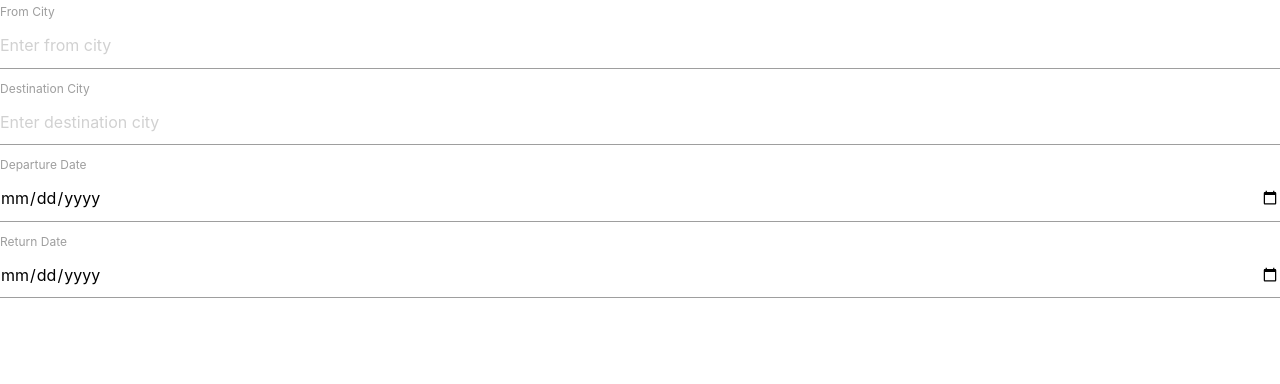
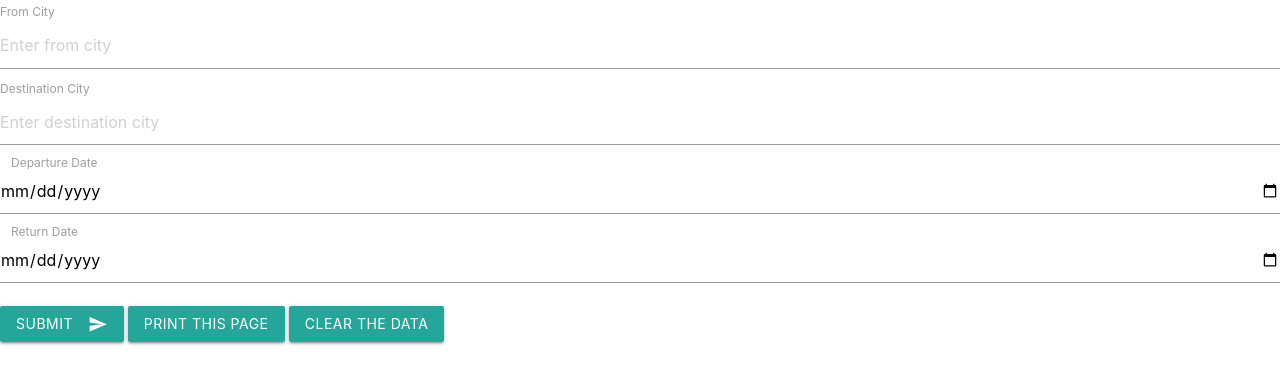
Before and after one commit to sravanthiganti/project-travel-app, a website: page src/client/views/index.html in a window 1280 px wide. Shown: the part 136-520 px from the top of the page. Drawn offline with nearby package versions, Linux system fonts and the light colour scheme.

Commit message:
updated input form, added print and clear data buttons

```diff
--- a/src/client/views/index.html
+++ b/src/client/views/index.html
@@ -11,8 +11,6 @@
         <link rel="stylesheet" href="https://cdnjs.cloudflare.com/ajax/libs/materialize/1.0.0/css/materialize.min.css">
         <title>Travel weather app</title>
 </head>
-
-
 <body>
     <header>
         <h1>Travel Weather App</h1>
@@ -23,20 +21,26 @@
         <input type="text" id="From-city" placeholder="Enter from city">
       </div>
       <div id="destination" class="user-input">
-            <label for="destination-city">Destination City</label>
-            <input type="text" id="destination-city" placeholder="Enter destination city">
+        <label for="destination-city"> Destination City</label>
+        <input type="text" id="Destination city" placeholder="Enter destination city">
       </div>
-        <div id="departure" class="user-input">
+      <div id="departure" class="input-field col s6">
+            <input type="date" id="departure-date" class="validate">
             <label for="departure-date">Departure Date</label>
-            <input type="date" id="departure-date">
       </div>
-        <div id="return" class="user-input">
+        <div id="return" class="input-field col s6">
+            <input type="date" id="return-date" class="validate">
             <label for="return-date">Return Date</label>
-            <input type="date" id="return-date">
         </div>
+        <div>
+            <button class="btn waves-effect waves-light" type="submit" name="action">Submit
+               <i class="material-icons right">send</i>
+            </button>
+            <a onClick="window.print()" class="waves-effect waves-light btn">Print this Page</a>
+            <a class="waves-effect waves-light btn" type="submit" id="clear-button" value="Clear Saved Data" >Clear the data</a>
          </div>
-  </div>
-
+        <div id="error-message" class="error-message"></div>
+    </form>
 </body>
 
 </html>
```
Lines whose indentation alone changed are shown as unchanged.
